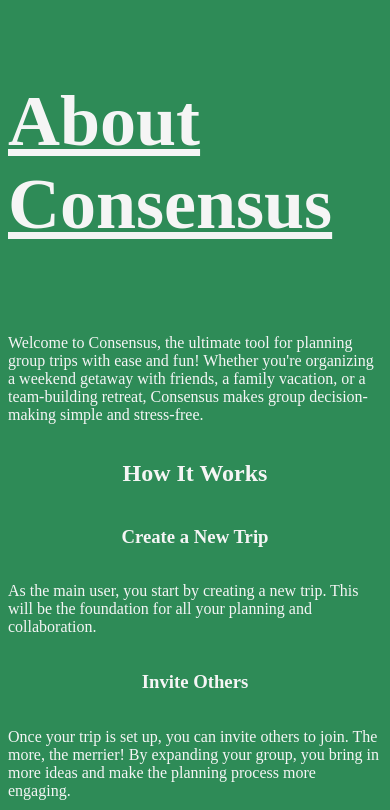
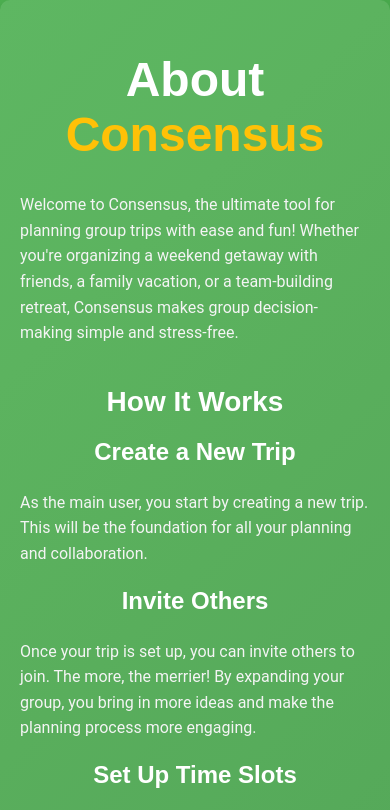
Before and after one commit to EthanDCR/consensus, a website: page learn-more.html in a window 390 px wide. Shown: the top 810 px of the page. Drawn offline with Linux system fonts and the light colour scheme.

Commit message:
made some changes/fixes.

```diff
--- a/learn-more.css
+++ b/learn-more.css
@@ -1,22 +1,87 @@
-/* Stylesheet for the Learn-More page of Consensus. */
-
+/* Global font and background */
 body {
-    background-color: seagreen;
+    font-family: 'Roboto', sans-serif;
+    background: linear-gradient(135deg, #4caf50, #388e3c); /* Smooth green gradient */
+    margin: 0;
+    padding: 0;
+    color: #f4f4f4; /* Light text for readability */
 }
 
-
-* {
-    color: whitesmoke;
+/* Container styling */
+.container {
+    max-width: 900px;
+    margin: 0 auto;
+    padding: 40px;
+    background-color: rgba(255, 255, 255, 0.1); /* Slightly transparent white box */
+    border-radius: 10px;
+    box-shadow: 0 4px 8px rgba(0, 0, 0, 0.1); /* Soft shadow for depth */
 }
 
-.container {
-    display:flex;
-    flex-direction: column;
-    align-items: center;
-
+/* Headings and text */
+h1, h2, h3 {
+    font-family: 'Poppins', sans-serif;
+    color: #ffffff;
+    font-weight: 700;
+    text-align: center;
 }
 
-.learn {
-    font-size: 72px;
-    text-decoration: underline;
+h1.learn {
+    font-size: 60px;
+    margin-bottom: 30px;
 }
+
+.highlight {
+    color: #ffc107; /* Highlight color for 'Consensus' */
+}
+
+h2 {
+    font-size: 36px;
+    margin-top: 40px;
+    margin-bottom: 20px;
+}
+
+h3 {
+    font-size: 28px;
+    margin-top: 20px;
+}
+
+p {
+    font-family: 'Roboto', sans-serif;
+    font-size: 18px;
+    line-height: 1.6;
+    margin-bottom: 20px;
+}
+
+/* Links and buttons (if needed) */
+a, button {
+    color: #ffc107;
+    text-decoration: none;
+    font-weight: bold;
+}
+
+a:hover, button:hover {
+    color: #ffeb3b;
+}
+
+/* General layout adjustments for smaller screens */
+@media (max-width: 768px) {
+    .container {
+        padding: 20px;
+    }
+
+    h1.learn {
+        font-size: 48px;
+    }
+
+    h2 {
+        font-size: 28px;
+    }
+
+    h3 {
+        font-size: 24px;
+    }
+
+    p {
+        font-size: 16px;
+    }
+}
--- a/learn-more.html
+++ b/learn-more.html
@@ -5,13 +5,10 @@
     <meta name="viewport" content="width=device-width, initial-scale=1.0">
     <title>Learn More Page</title>
     <link rel="stylesheet" href="learn-more.css">
-
 </head>
 <body>
     <div class="container">
-    <p class="learn"><strong>
-     About Consensus</strong>
-    </p>
+        <h1 class="learn">About <span class="highlight">Consensus</span></h1>
         <p>Welcome to Consensus, the ultimate tool for planning group trips with ease and fun! Whether you're organizing a weekend getaway with friends, a family vacation, or a team-building retreat, Consensus makes group decision-making simple and stress-free.</p>
 
         <h2>How It Works</h2>
```
Also changed, not shown: index.html (+1 -1 lines), style.css (deleted, +0 -74 lines). Lines whose indentation alone changed are shown as unchanged.
